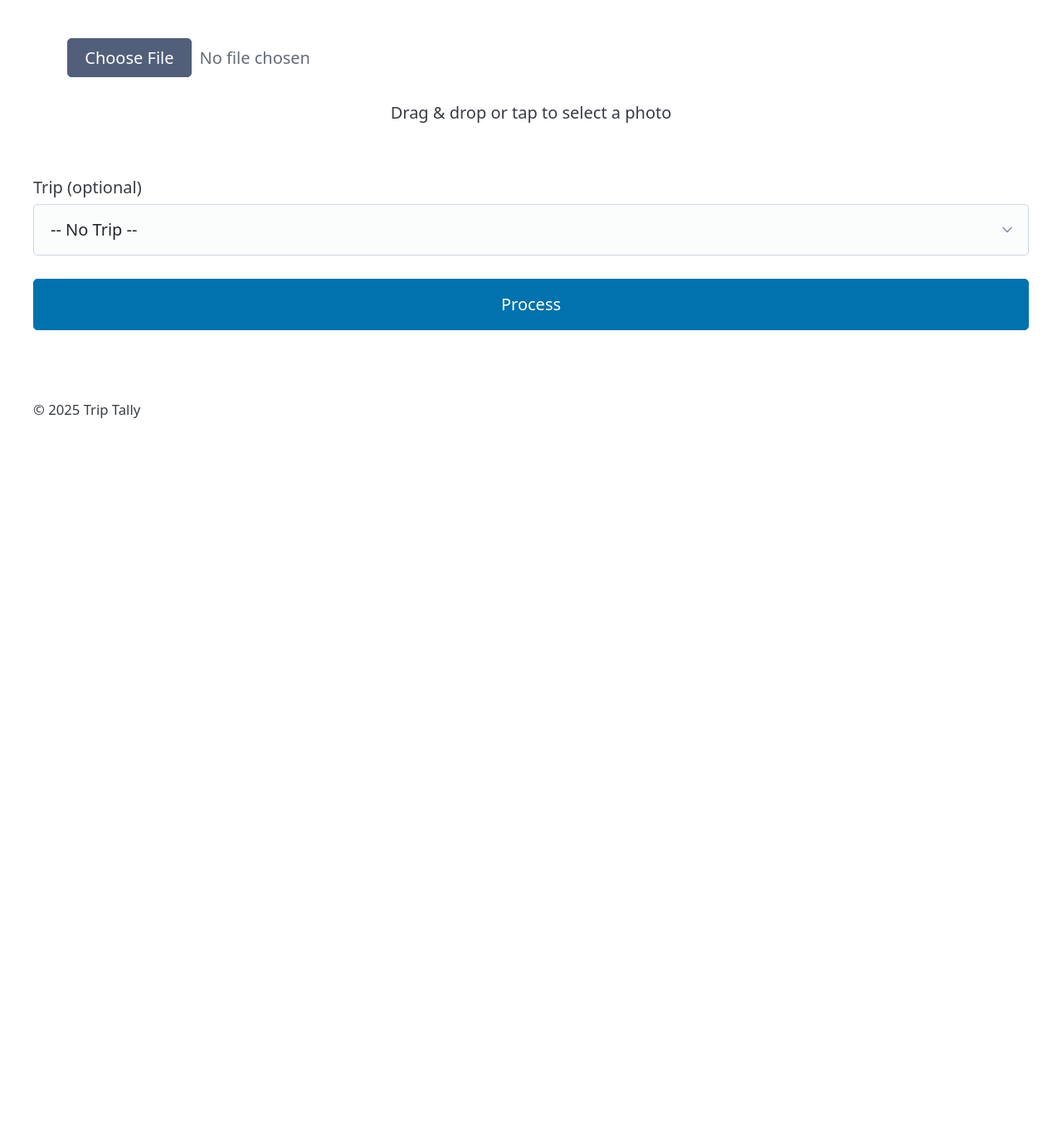
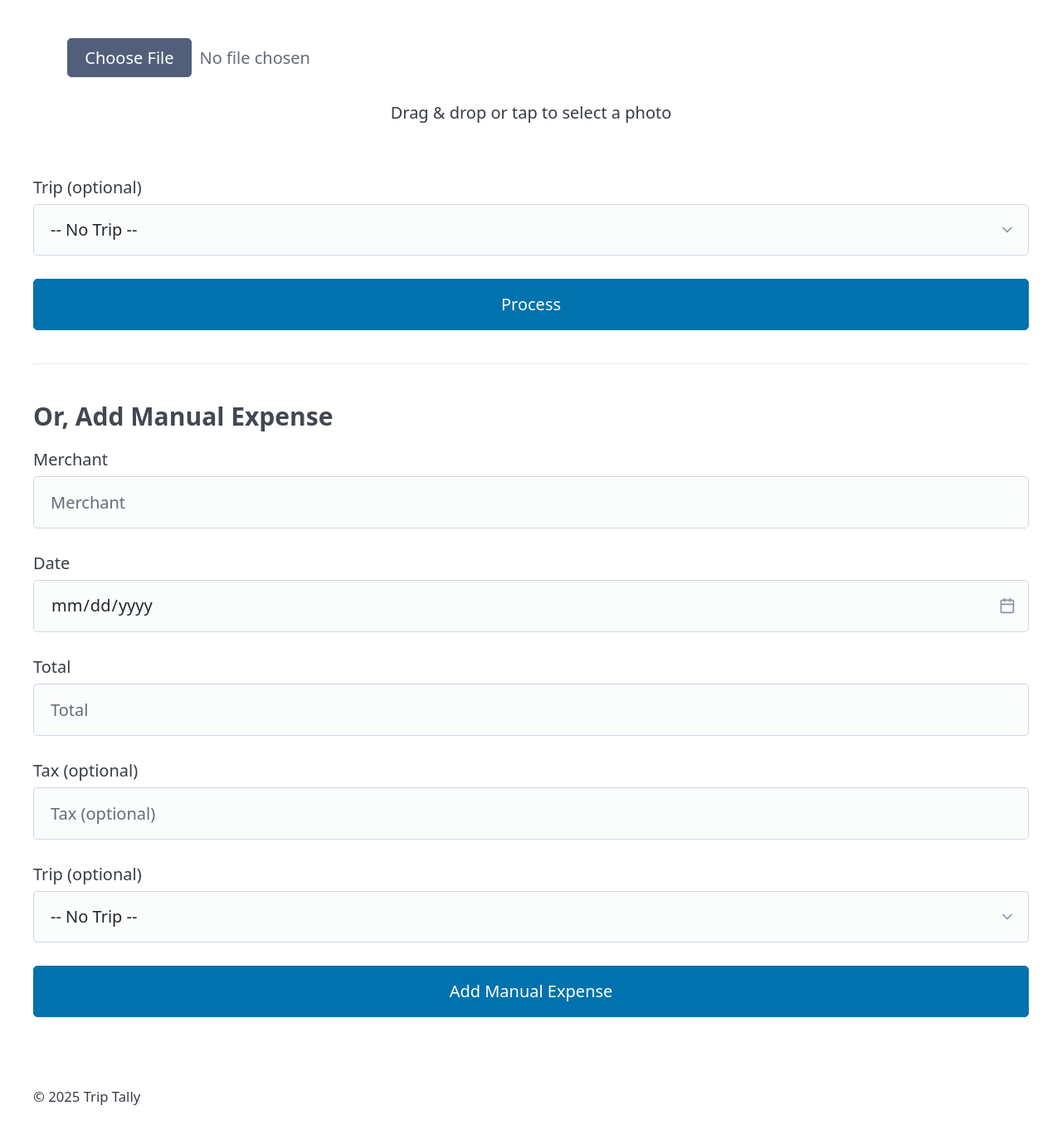
Before and after one commit to Timmybu/Trip-Tally, a Flask app: page /upload in a window 1280 px wide. Shown: the part 200-1556 px from the top of the page at 83% size. Before the commit the page ends 704 px from the top, so only its background shows below. Run offline with Flask 3, Linux system fonts and the light colour scheme; the visitor is signed in with stand-in values (Sample User, id 1); data that the repository does not hold is empty; some libraries are stand-ins or nearby versions.

Commit message:
Manual expense loading, trip details

```diff
--- a/trip_tally/app.py
+++ b/trip_tally/app.py
@@ -334,6 +334,49 @@ def create_app() -> Flask:
 	def uploaded_file(filename):
 		return send_from_directory(upload_path, filename)
 
+	@app.route("/add_manual_expense", methods=["POST"])
+	@login_required
+	def add_manual_expense():
+		"""Add a manual expense without an image"""
+		merchant = request.form.get("merchant", "").strip()
+		date = request.form.get("date", "").strip()
+		total = request.form.get("total", "0").strip()
+		tax = request.form.get("tax", "0").strip()
+		trip_id = request.form.get("trip_id", "").strip()
+
+		if not merchant or not date or not total:
+			flash("Merchant, date, and total are required.", "error")
+			return redirect(url_for("upload_page"))
+
+		try:
+			total = float(total) if total else 0.0
+			tax = float(tax) if tax else 0.0
+			trip_id = int(trip_id) if trip_id and trip_id.isdigit() else None
+		except ValueError:
+			flash("Invalid numeric values.", "error")
+			return redirect(url_for("upload_page"))
+
+		conn = get_db_connection(db_path)
+		conn.execute(
+			"INSERT INTO receipts (filename, merchant, date, total, tax, items, raw_text, created_at, trip_id, user_id) VALUES (?, ?, ?, ?, ?, ?, ?, ?, ?, ?)",
+			(
+				None,  # No filename for manual entries
+				merchant,
+				date,
+				total,
+				tax,
+				"[]",  # Empty items list
+				"",  # No raw text
+				datetime.utcnow().isoformat(),
+				trip_id,
+				current_user.id,
+			),
+		)
+		conn.commit()
+		conn.close()
+		flash("Manual expense added successfully.", "success")
+		return redirect(url_for("history"))
+
 	@app.route("/trips", methods=["GET"])
 	@login_required
 	def trips():
@@ -357,6 +400,57 @@ def create_app() -> Flask:
 		conn.close()
 		flash(f"Trip '{name}' created successfully.", "success")
 		return redirect(url_for("trips"))
+
+	@app.route("/trip/<int:trip_id>")
+	@login_required
+	def trip_detail(trip_id):
+		"""Display trip detail page with calculated totals and date range"""
+		conn = get_db_connection(db_path)
+		# Fetch trip details (ensure it belongs to current user)
+		trip = conn.execute(
+			"SELECT * FROM trips WHERE id = ? AND user_id = ?", (trip_id, current_user.id)
+		).fetchone()
+		if not trip:
+			flash("Trip not found or you don't have permission to view it.", "error")
+			conn.close()
+			return redirect(url_for("trips"))
+
+		# Fetch all receipts for this trip
+		receipts_list = conn.execute(
+			"""
+			SELECT r.*, t.name as trip_name
+			FROM receipts r
+			LEFT JOIN trips t ON r.trip_id = t.id
+			WHERE r.trip_id = ? AND r.user_id = ?
+			ORDER BY r.date ASC, r.created_at ASC
+			""",
+			(trip_id, current_user.id)
+		).fetchall()
+
+		# Calculate total spend
+		total_result = conn.execute(
+			"SELECT SUM(total) as total_spend FROM receipts WHERE trip_id = ? AND user_id = ?",
+			(trip_id, current_user.id)
+		).fetchone()
+		total_spend = total_result['total_spend'] if total_result['total_spend'] else 0.0
+
+		# Calculate date range
+		date_result = conn.execute(
+			"SELECT MIN(date) as start_date, MAX(date) as end_date FROM receipts WHERE trip_id = ? AND user_id = ? AND date IS NOT NULL AND date != ''",
+			(trip_id, current_user.id)
+		).fetchone()
+		start_date = date_result['start_date'] if date_result['start_date'] else None
+		end_date = date_result['end_date'] if date_result['end_date'] else None
+
+		conn.close()
+		return render_template(
+			"trip_detail.html",
+			trip=trip,
+			receipts_list=receipts_list,
+			total_spend=total_spend,
+			start_date=start_date,
+			end_date=end_date
+		)
 
 	@app.route("/edit/<int:id>", methods=["GET"])
 	@login_required
--- a/trip_tally/templates/trips.html
+++ b/trip_tally/templates/trips.html
@@ -23,7 +23,7 @@
     {% if trips %}
       <ul>
         {% for trip in trips %}
-        <li><strong>{{ trip.name }}</strong></li>
+        <li><a href="{{ url_for('trip_detail', trip_id=trip.id) }}">{{ trip.name }}</a></li>
         {% endfor %}
       </ul>
     {% else %}
--- a/trip_tally/templates/upload.html
+++ b/trip_tally/templates/upload.html
@@ -18,6 +18,38 @@
     </label>
     <button type="submit">Process</button>
   </form>
+
+  <hr />
+
+  <h3>Or, Add Manual Expense</h3>
+  <form action="{{ url_for('add_manual_expense') }}" method="post">
+    <label for="manual_merchant">
+      Merchant
+      <input type="text" id="manual_merchant" name="merchant" placeholder="Merchant" required />
+    </label>
+    <label for="manual_date">
+      Date
+      <input type="date" id="manual_date" name="date" required />
+    </label>
+    <label for="manual_total">
+      Total
+      <input type="number" id="manual_total" name="total" step="0.01" placeholder="Total" required />
+    </label>
+    <label for="manual_tax">
+      Tax (optional)
+      <input type="number" id="manual_tax" name="tax" step="0.01" placeholder="Tax (optional)" />
+    </label>
+    <label for="manual_trip_id">
+      Trip (optional)
+      <select name="trip_id" id="manual_trip_id">
+        <option value="">-- No Trip --</option>
+        {% for trip in trips %}
+        <option value="{{ trip.id }}">{{ trip.name }}</option>
+        {% endfor %}
+      </select>
+    </label>
+    <button type="submit">Add Manual Expense</button>
+  </form>
 </section>
 
 <script>
```
Also changed, not shown: trip_tally/templates/trip_detail.html (added, +62 -0 lines).
